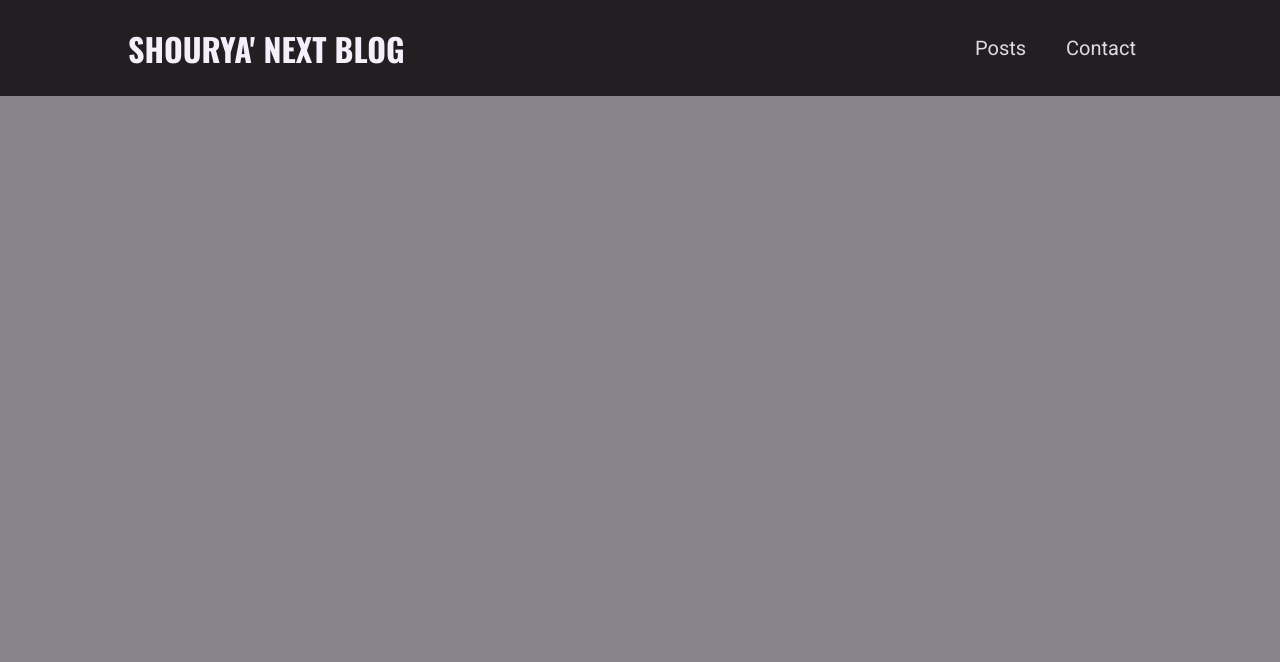
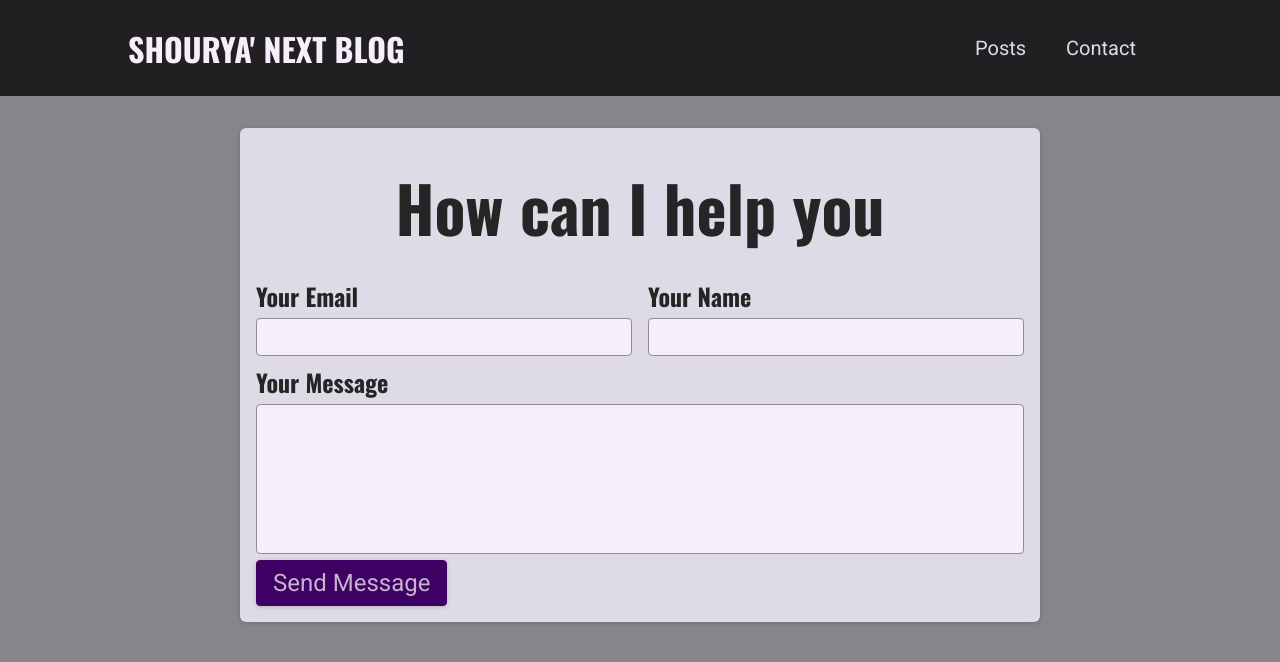
Before and after one commit to shouryabansal7/blogs-nextjs, a Next.js app: page /contact in a window 1280 px wide. Shown: the top 662 px of the page. Built offline with nearby package versions, Linux system fonts and the light colour scheme.

Commit message:
fourth commit : create contact form and store messages in mongodb via api

```diff
--- /dev/null
+++ b/components/contact/contact-form.js
@@ -0,0 +1,70 @@
+import { useState } from "react";
+import classes from "./contact-form.module.css";
+
+function ContactForm(props) {
+  const [enteredEmail, setEnteredEmail] = useState("");
+  const [enteredName, setEnteredName] = useState("");
+  const [enteredMessage, setEnteredMessage] = useState("");
+
+  function sendMessageHandler(event) {
+    event.preventDefault();
+
+    // optional: add client-side validation
+
+    fetch("/api/contact", {
+      method: "POST",
+      body: JSON.stringify({
+        email: enteredEmail,
+        name: enteredName,
+        message: enteredMessage,
+      }),
+      headers: {
+        "Content-Type": "application/json",
+      },
+    });
+  }
+  return (
+    <section className={classes.contact}>
+      <h1>How can I help you</h1>
+      <form className={classes.form} onSubmit={sendMessageHandler}>
+        <div className={classes.controls}>
+          <div className={classes.control}>
+            <label htmlFor="email">Your Email</label>
+            <input
+              type="email"
+              id="email"
+              required
+              value={enteredEmail}
+              onChange={(event) => setEnteredEmail(event.target.value)}
+            />
+          </div>
+          <div className={classes.control}>
+            <label htmlFor="name">Your Name</label>
+            <input
+              type="text"
+              id="name"
+              required
+              value={enteredName}
+              onChange={(event) => setEnteredName(event.target.value)}
+            />
+          </div>
+        </div>
+        <div className={classes.control}>
+          <label htmlFor="Message">Your Message</label>
+          <textarea
+            id="message"
+            rows="5"
+            required
+            value={enteredMessage}
+            onChange={(event) => setEnteredMessage(event.target.value)}
+          />
+        </div>
+        <div className={classes.action}>
+          <button>Send Message</button>
+        </div>
+      </form>
+    </section>
+  );
+}
+
+export default ContactForm;
--- /dev/null
+++ b/components/contact/contact-form.module.css
@@ -0,0 +1,73 @@
+.contact {
+  margin: var(--size-8) auto;
+  border-radius: 6px;
+  background-color: var(--color-grey-100);
+  width: 90%;
+  max-width: 50rem;
+  padding: var(--size-4);
+  box-shadow: 0 1px 4px rgba(0, 0, 0, 0.2);
+  font-size: var(--size-6);
+}
+
+.contact h1 {
+  font-size: var(--size-8);
+  margin: var(--size-4) 0;
+  text-align: left;
+}
+
+.form label {
+  display: block;
+  font-family: "Oswald", sans-serif;
+  font-weight: bold;
+  margin: var(--size-2) 0 var(--size-1) 0;
+}
+
+.form input,
+.form textarea {
+  font: inherit;
+  padding: var(--size-1);
+  border-radius: 4px;
+  width: 100%;
+  border: 1px solid var(--color-grey-400);
+  background-color: var(--color-grey-50);
+  resize: none;
+}
+
+.controls {
+  display: flex;
+  column-gap: 1rem;
+  flex-wrap: wrap;
+}
+
+.control {
+  flex: 1;
+  min-width: 10rem;
+}
+
+.actions {
+  margin-top: var(--size-4);
+  text-align: right;
+}
+
+.form button {
+  font: inherit;
+  cursor: pointer;
+  background-color: var(--color-primary-700);
+  border: 1px solid var(--color-primary-700);
+  padding: var(--size-2) var(--size-4);
+  border-radius: 4px;
+  color: var(--color-primary-50);
+  box-shadow: 0 1px 4px rgba(0, 0, 0, 0.2);
+}
+
+.form button:hover {
+  background-color: var(--color-primary-500);
+  border-color: var(--color-primary-500);
+}
+
+@media (min-width: 768px) {
+  .contact h1 {
+    font-size: var(--size-16);
+    text-align: center;
+  }
+}
--- a/package.json
+++ b/package.json
@@ -10,6 +10,7 @@
   "dependencies": {
     "gray-matter": "^4.0.3",
     "grey-matter": "0.0.0",
+    "mongodb": "^4.3.1",
     "next": "12.0.9",
     "react": "17.0.2",
     "react-dom": "17.0.2",
--- /dev/null
+++ b/pages/api/contact.js
@@ -0,0 +1,59 @@
+import { MongoClient } from "mongodb";
+// l3Wl7WEnN67gsz6L;
+
+async function handler(req, res) {
+  if (req.method === "POST") {
+    const { name, email, message } = req.body;
+
+    if (
+      !email ||
+      !email.includes("@") ||
+      !name ||
+      name.trim() === "" ||
+      !message ||
+      message.trim() === ""
+    ) {
+      return res.status(422).json({
+        message: "Invalid input",
+      });
+    }
+
+    //store it in database
+    const newMessage = {
+      email,
+      name,
+      message,
+    };
+
+    let client;
+
+    try {
+      client = await MongoClient.connect(
+        "mongodb+srv://admin:l3Wl7WEnN67gsz6L@cluster0.gxrsv.mongodb.net/my-site?retryWrites=true&w=majority"
+      );
+    } catch (error) {
+      res.status(500).json({ message: "Could not connect to database." });
+      return;
+    }
+
+    const db = client.db();
+
+    try {
+      const result = await db.collection("messages").insertOne(newMessage);
+      newMessage.id = result.insertedId;
+    } catch (error) {
+      client.close();
+      res.status(500).json({ message: "Storing message failed!" });
+      return;
+    }
+
+    client.close();
+
+    res.status(201).json({
+      message: "Successfully Stored Message!",
+      newMessage,
+    });
+  }
+}
+
+export default handler;
--- a/pages/contact.js
+++ b/pages/contact.js
@@ -1,5 +1,7 @@
+import ContactForm from "../components/contact/contact-form";
+
 function ContactPage() {
-  return <div></div>;
+  return <ContactForm />;
 }
 
 export default ContactPage;
```
Also changed, not shown: 1 other file (tests, documents, lock files or other folders).
